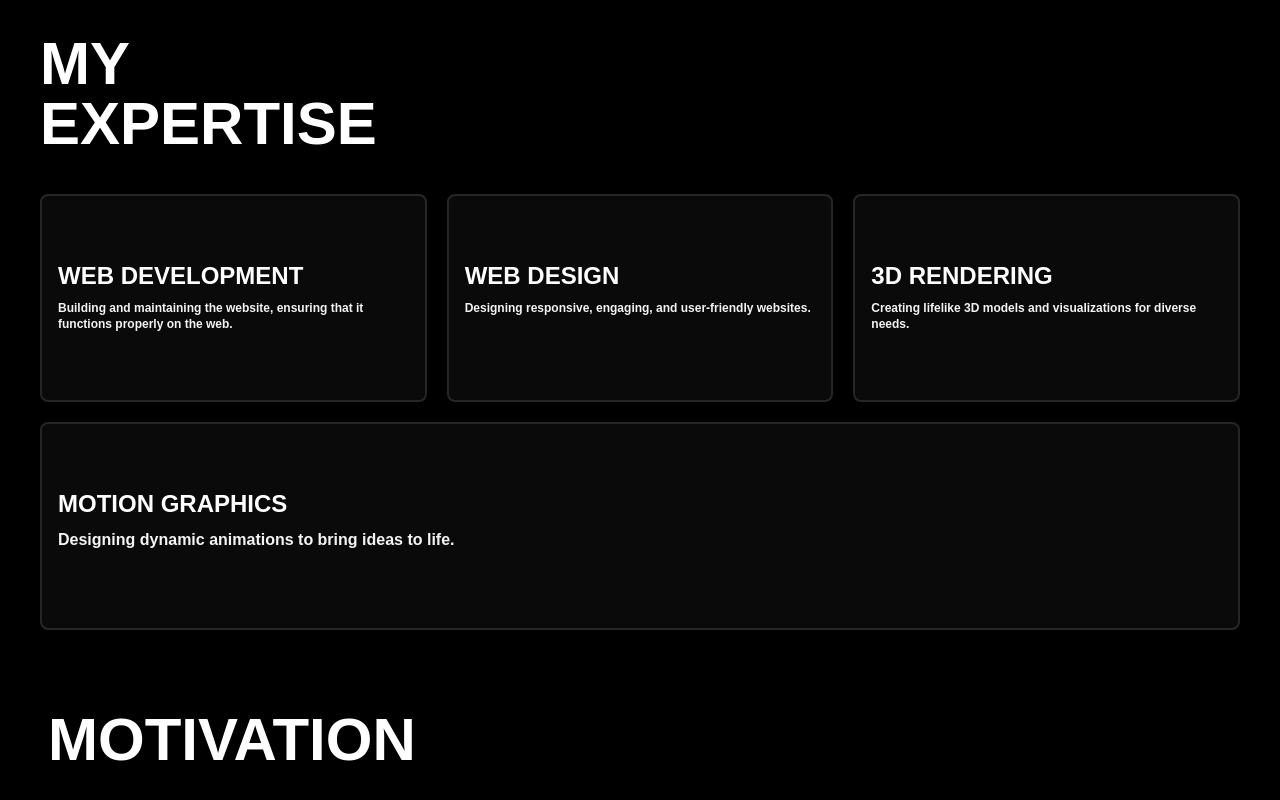
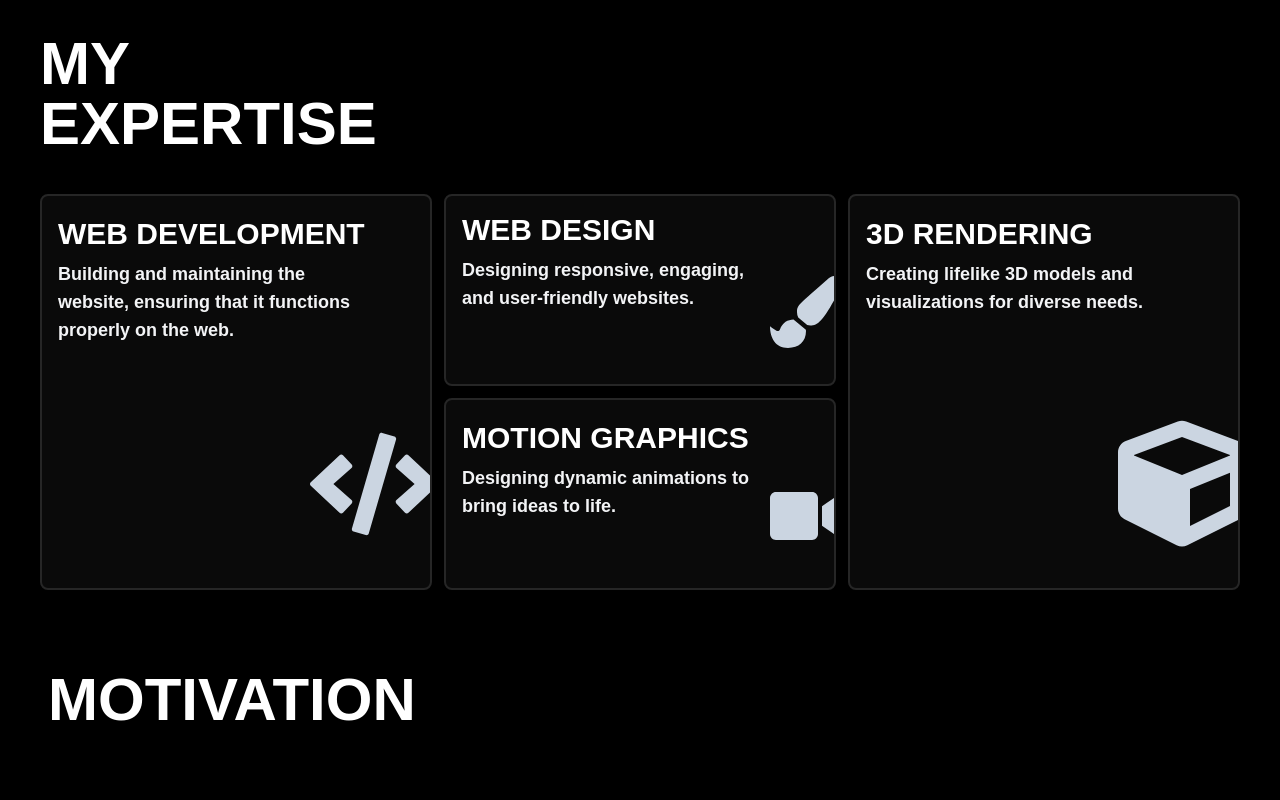
Before and after one commit to Raksh-hac/Portfolio, a React (Vite) app: page / in a window 1280 px wide. Shown: the part 2753-3553 px from the top of the page. Built offline with nearby package versions, Linux system fonts and the light colour scheme; a web font is replaced by a local one.

Commit message:
Update Expertise.jsx

```diff
--- a/src/Sections/Expertise.jsx
+++ b/src/Sections/Expertise.jsx
@@ -1,4 +1,5 @@
 import React from 'react';
+import { FaCode, FaPaintBrush, FaVideo, FaCube } from 'react-icons/fa';
 
 const Expertise = () => {
   const cards = [
@@ -22,31 +23,55 @@ const Expertise = () => {
 
   return (
     <section className="bg-transparent backdrop-blur-md p-10">
-      <h2 className="flex flex-col text-6xl font-bold text-left text-white mb-10">
+      <h2 className="flex flex-col text-4xl md:text-6xl font-bold text-left text-white mb-10">
         <span>MY</span>
         <span>EXPERTISE</span>
       </h2>
-      <div className="grid grid-row gap-5 overflow-hidden">
-        {/* First Column */}
-        <div className="flex flex-row gap-2 lg:gap-5 overflow-hidden">
-          {cards.slice(0, 3).map((card, index) => (
+      <div className="grid grid-cols-1 lg:grid-cols-3 gap-3">
+        {/* First Row (Single Column) */}
+        <div className="flex justify-start gap-2">
+          {cards.slice(0, 1).map((card, index) => (
             <div
               key={index}
-              className="relative h-52 w-40 lg:w-1/3 group bg-neutral-950 border-neutral-800  border-2 rounded-lg shadow-md pl-1 lg:pl-4 pt-8 lg:pt-16 pr-2 lg:pr-4 overflow-hidden">
-               <div className="absolute inset-0 bg-slate-300 translate-y-[100%] group-hover:translate-y-[0%] transition-transform duration-300" />
-              <h3 className="text-md lg:text-2xl font-extrabold text-white mb-2 group-hover:text-black relative z-10 duration-300">{card.title}</h3>
-              <p className="text-xs lg:text-md font-semibold text-gray-100 group-hover:text-black relative z-10 duration-300">{card.description}</p>
+              className="relative h-full w-full group bg-neutral-950 border-neutral-800 border-2 rounded-lg shadow-md pl-2 lg:pl-4 pt-1 md:pt-5 pr-2 md:pr-16 overflow-hidden">
+              <div className="absolute inset-0 bg-slate-300 translate-y-[100%] group-hover:translate-y-[0%] transition-transform duration-300" />
+              <FaCode className='expert-icon' />
+              <h3 className="text-md lg:text-3xl font-extrabold text-white mb-2 group-hover:text-black relative z-10 duration-300">{card.title}</h3>
+              <p className="text-xs lg:text-lg font-semibold text-gray-100 group-hover:text-black relative z-10 duration-300">{card.description}</p>
             </div>
           ))}
         </div>
-        {/* Second Column */}
-        <div className="w-full lg:w-full overflow-hidden">
+
+        {/* Second Row (Divided into Two Columns) */}
+        <div className="grid grid-cols-1 lg:grid-cols-1 justify-normal gap-3">
           <div
-            className="relative h-52 group bg-neutral-950 border-neutral-800 border-2 rounded-lg shadow-md pt-16 pl-4 pr-4 overflow-hidden">
+            className="relative h-20 md:h-48 w-full group bg-neutral-950 border-neutral-800 border-2 rounded-lg shadow-md pt-1 md:pt-4 pl-2 md:pl-4 pr-1 md:pr-16 overflow-hidden">
             <div className="absolute inset-0 bg-slate-300 translate-y-[100%] group-hover:translate-y-[0%] transition-transform duration-300" />
-            <h3 className="text-2xl font-extrabold text-white mb-2 group-hover:text-black relative z-10 duration-300">{cards[3].title}</h3>
-            <p className="text-md font-semibold text-gray-100 group-hover:text-black relative z-10 duration-300">{cards[3].description}</p>
+            <FaPaintBrush className='expert-icons' />
+            <h3 className="text-md md:text-3xl font-extrabold text-white mb-2 group-hover:text-black relative z-10 duration-300">{cards[1].title}</h3>
+            <p className="text-xs md:text-lg font-semibold text-gray-100 group-hover:text-black relative z-10 duration-300">{cards[1].description}</p>
           </div>
+          <div
+            className="relative h-20 md:h-48 group bg-neutral-950 border-neutral-800 border-2 rounded-lg shadow-md pt-1 md:pt-5 pl-2 md:pl-4 pr-4 md:pr-16 overflow-hidden">
+            <div className="absolute inset-0 bg-slate-300 translate-y-[100%] group-hover:translate-y-[0%] transition-transform duration-300" />
+            <FaVideo className='expert-icons' />
+            <h3 className="text-md md:text-3xl font-extrabold text-white mb-2 group-hover:text-black relative z-10 duration-300">{cards[3].title}</h3>
+            <p className="text-xs md:text-lg font-semibold text-gray-100 group-hover:text-black relative z-10 duration-300">{cards[3].description}</p>
+          </div>
+        </div>
+
+        {/* Third Row (Single Column) */}
+        <div className="flex justify-center gap-5">
+          {cards.slice(2, 3).map((card, index) => (
+            <div
+              key={index}
+              className="relative h-full md:w-full group bg-neutral-950 border-neutral-800 border-2 rounded-lg shadow-md pl-2 md:pl-4 pt-1 md:pt-5 pr-2 md:pr-16 overflow-hidden">
+              <div className="absolute inset-0 bg-slate-300 translate-y-[100%] group-hover:translate-y-[0%] transition-transform duration-300" />
+              <FaCube className='expert-icon' />
+              <h3 className="text-md md:text-3xl font-extrabold text-white mb-2 group-hover:text-black relative z-10 duration-300">{card.title}</h3>
+              <p className="text-xs md:text-lg font-semibold text-gray-100 group-hover:text-black relative z-10 duration-300">{card.description}</p>
+            </div>
+          ))}
         </div>
       </div>
     </section>
```
